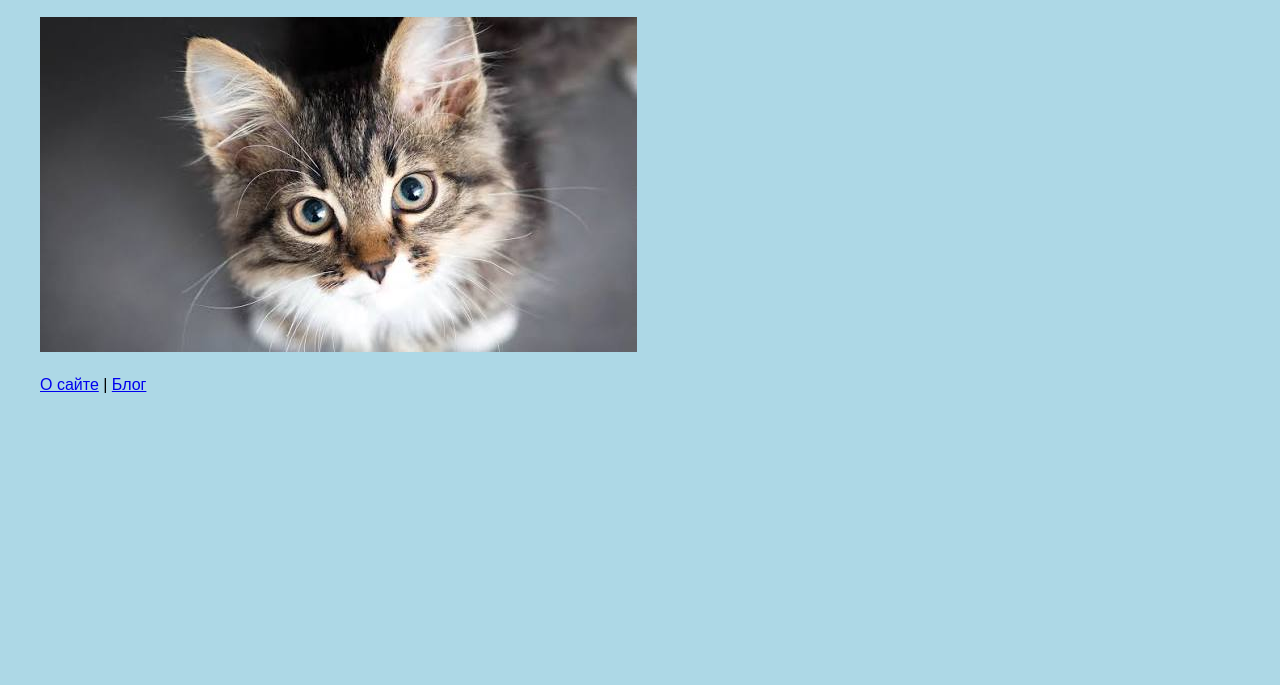
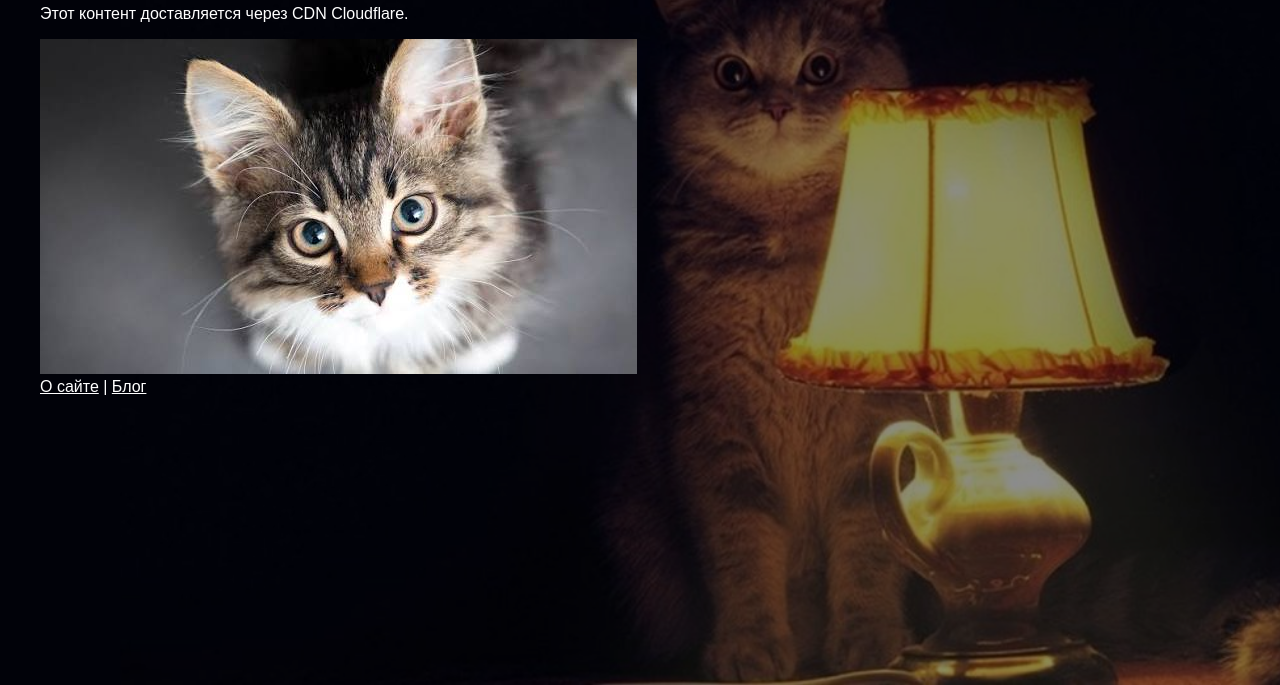
Before and after one commit to ZzodiA/laboratory, a plain HTML site: page index.html in a window 1280 px wide. Shown: the part 115-800 px from the top of the page. Drawn offline with Linux system fonts and the light colour scheme.

Commit message:
Update style.css

```diff
--- a/style.css
+++ b/style.css
@@ -1,7 +1,38 @@
 body {
-    background-color: lightblue;
+    background-image: url("images/shiny_cat.jpg");
+    background-size: cover;
+    background-position: center;
+    background-repeat: no-repeat;
+    background-attachment: fixed;
+    background-color: #2b2b2b;
+
+    margin: 0;
+    min-height: 100vh;
+    padding: 40px;
+    box-sizing: border-box;
+
     font-family: Arial, sans-serif;
-    margin: 40px;
+    color: #ffffff;
 }
-h1 { color: #333; }
-nav { margin-top: 20px; }
+
+body::before {
+    content: "";
+    position: fixed;
+    inset: 0;
+    background: rgba(0, 0, 0, 0.45);
+    z-index: -1;
+}
+
+h1, p {
+    color: #ffffff;
+}
+
+nav a,
+nav a:visited {
+    color: #ffffff;
+    text-decoration: underline;
+}
+
+nav a:hover {
+    color: #ffffcc;
+}
```
